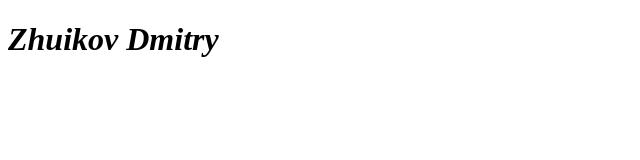
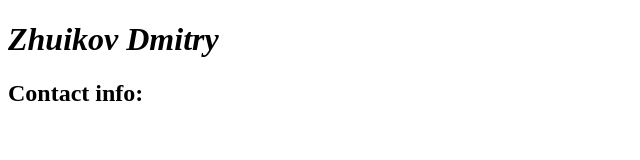
Before and after one commit to zhuikovda/rsschool-cv, a plain HTML site: page index.html in a window 1280 px wide. Shown: the whole page, without its empty margins (0-640 px from the left). Drawn offline with Linux system fonts and the light colour scheme.

Commit message:
refactor: add h2 html

```diff
--- a/index.html
+++ b/index.html
@@ -9,5 +9,6 @@
 </head>
 <body>
     <h1>Zhuikov Dmitry</h1>
+    <h2>Contact info:</h2>
 </body>
 </html>
```
